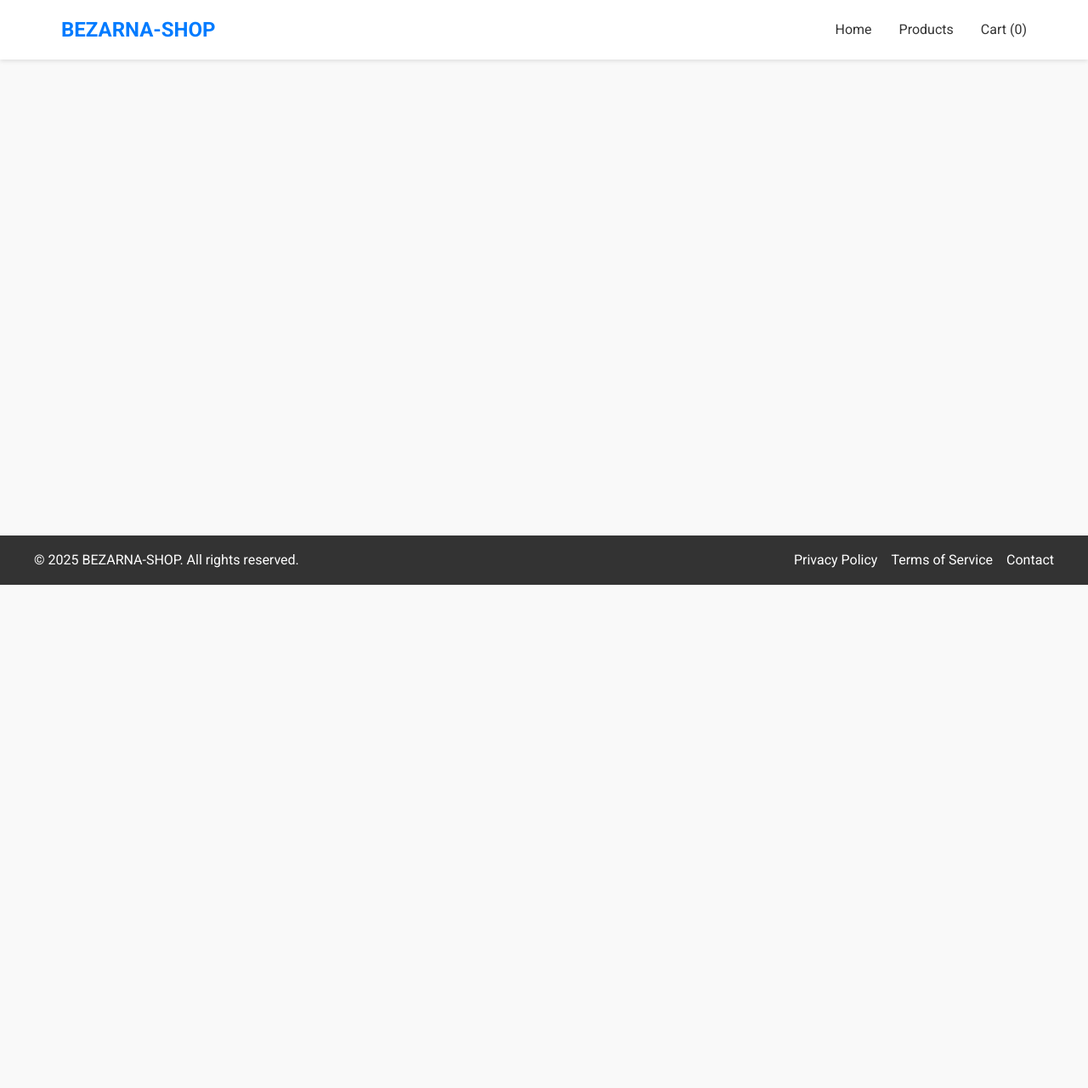
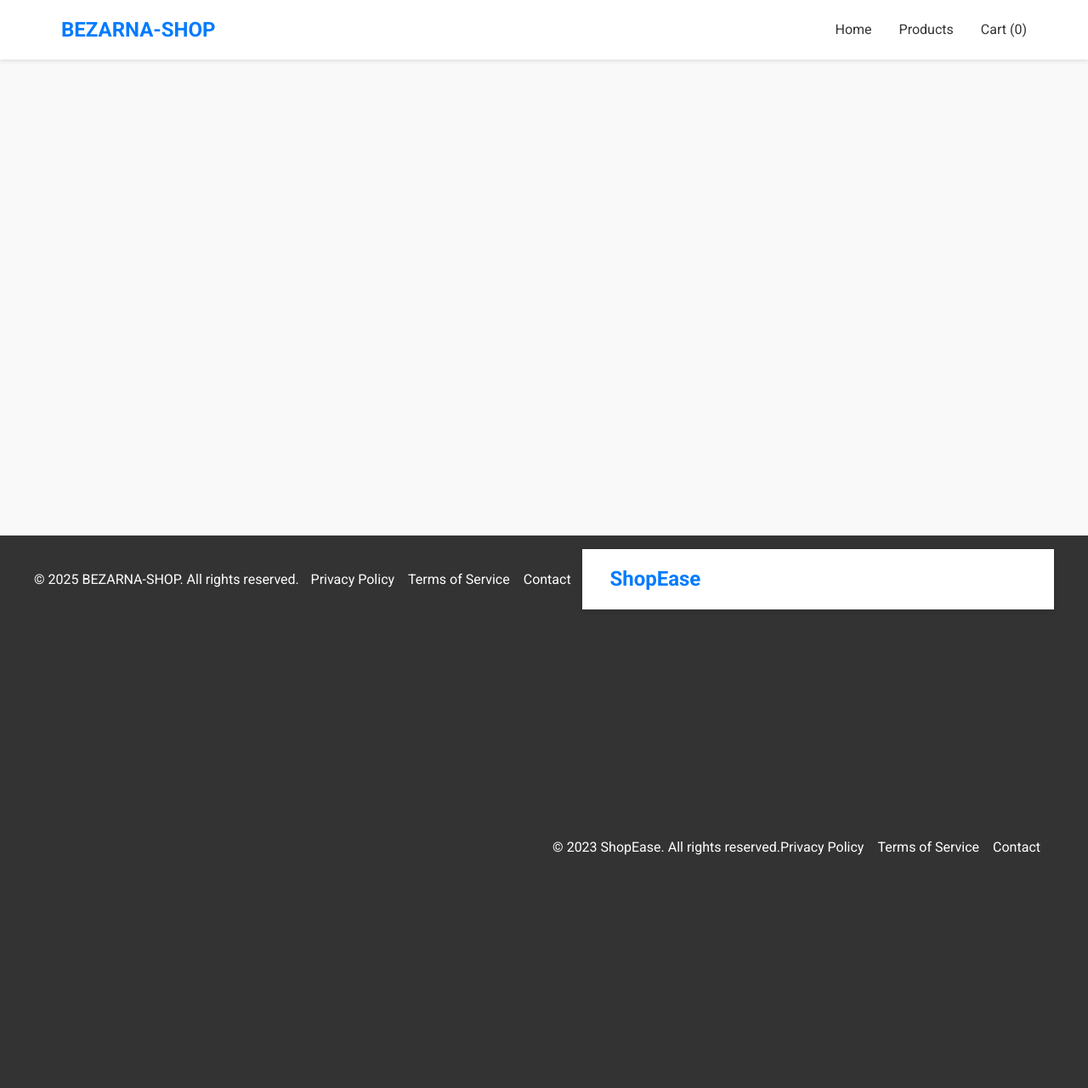
Before and after one commit to slaysaid20-hue/BEZARNA-SHOP, a plain HTML site: page index.html in a window 1280 px wide. Shown: the whole page at 85% size. Before the commit the page ends 800 px from the top, so only its background shows below. Drawn offline with Linux system fonts and the light colour scheme.

Commit message:
Update index.html

```diff
--- a/index.html
+++ b/index.html
@@ -30,8 +30,45 @@
                 <li><a href="#">Terms of Service</a></li>
                 <li><a href="#">Contact</a></li>
             </ul>
+            <!DOCTYPE html>
+<html lang="en">
+<head>
+    <meta charset="UTF-8">
+    <meta name="viewport" content="width=device-width, initial-scale=1.0">
+    <title>E-Commerce Site</title>
+    <link rel="stylesheet" href="style.css">
+    <link href="https://fonts.googleapis.com/css2?family=Roboto:wght@300;400;500;700&display=swap" rel="stylesheet">
+</head>
+<body>
+    <header>
+        <nav>
+            <div class="logo">ShopEase</div>
+            <ul>
+                <li><a href="#home">Home</a></li>
+                <li><a href="#products">Products</a></li>
+                <li><a href="#cart">Cart (<span id="cart-count">0</span>)</a></li>
+                <li><a href="#admin">Admin</a></li>
+            </ul>
+        </nav>
+    </header>
+    <main id="main-content">
+        <!-- Dynamic content loaded here by JS -->
+    </main>
+    <footer>
+        <div class="footer-content">
+            <p>&copy; 2023 ShopEase. All rights reserved.</p>
+            <ul>
+                <li><a href="#">Privacy Policy</a></li>
+                <li><a href="#">Terms of Service</a></li>
+                <li><a href="#">Contact</a></li>
+            </ul>
         </div>
     </footer>
     <script src="script.js"></script>
 </body>
 </html>
+        </div>
+    </footer>
+    <script src="script.js"></script>
+</body>
+</html>
```
